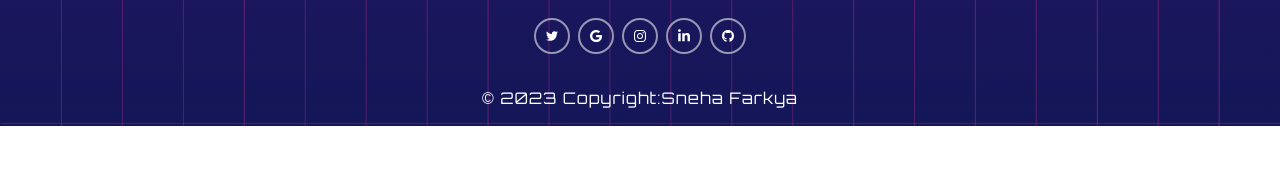
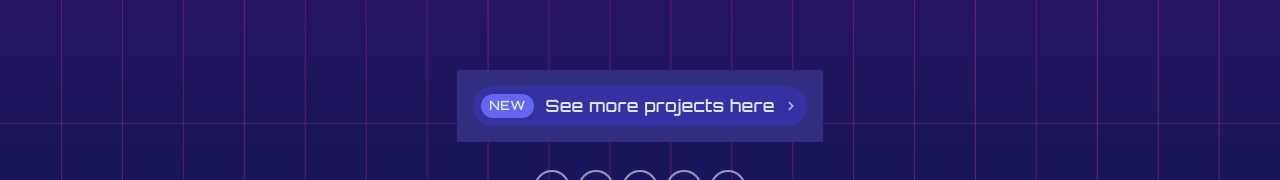
Before and after one commit to snehafarkya/Portfolio2.0, a React (Create React App) app: page /work in a window 1280 px wide. Shown: the part 772-952 px from the top of the page. Before the commit the page ends 904 px from the top, so only its background shows below. Built offline with nearby package versions, Linux system fonts and the light colour scheme.

Commit message:
link added at work

```diff
--- a/src/component/Work.js
+++ b/src/component/Work.js
@@ -69,6 +69,26 @@
       <div className="grid md:grid-cols-3 grid-cols-1  place-items-center ">
         {workData}
       </div>
+      <div class="bg-indigo-900 text-center py-4 lg:px-4 w-max m-auto mt-20">
+          <div
+            class="p-2 bg-indigo-800 items-center text-indigo-100 leading-none lg:rounded-full flex lg:inline-flex"
+            role="alert"
+          >
+            <span class="flex rounded-full bg-indigo-500 uppercase px-2 py-1 text-xs font-bold mr-3">
+              New
+            </span>
+            <span class="font-semibold mr-2 text-left flex-auto">
+              See more projects<a href="https://www.github.com/snehafarkya"> here</a>
+            </span>
+            <svg
+              class="fill-current opacity-75 h-4 w-4"
+              xmlns="http://www.w3.org/2000/svg"
+              viewBox="0 0 20 20"
+            >
+              <path d="M12.95 10.707l.707-.707L8 4.343 6.586 5.757 10.828 10l-4.242 4.243L8 15.657l4.95-4.95z" />
+            </svg>
+          </div>
+        </div>
     </div>
   );
 }
```
